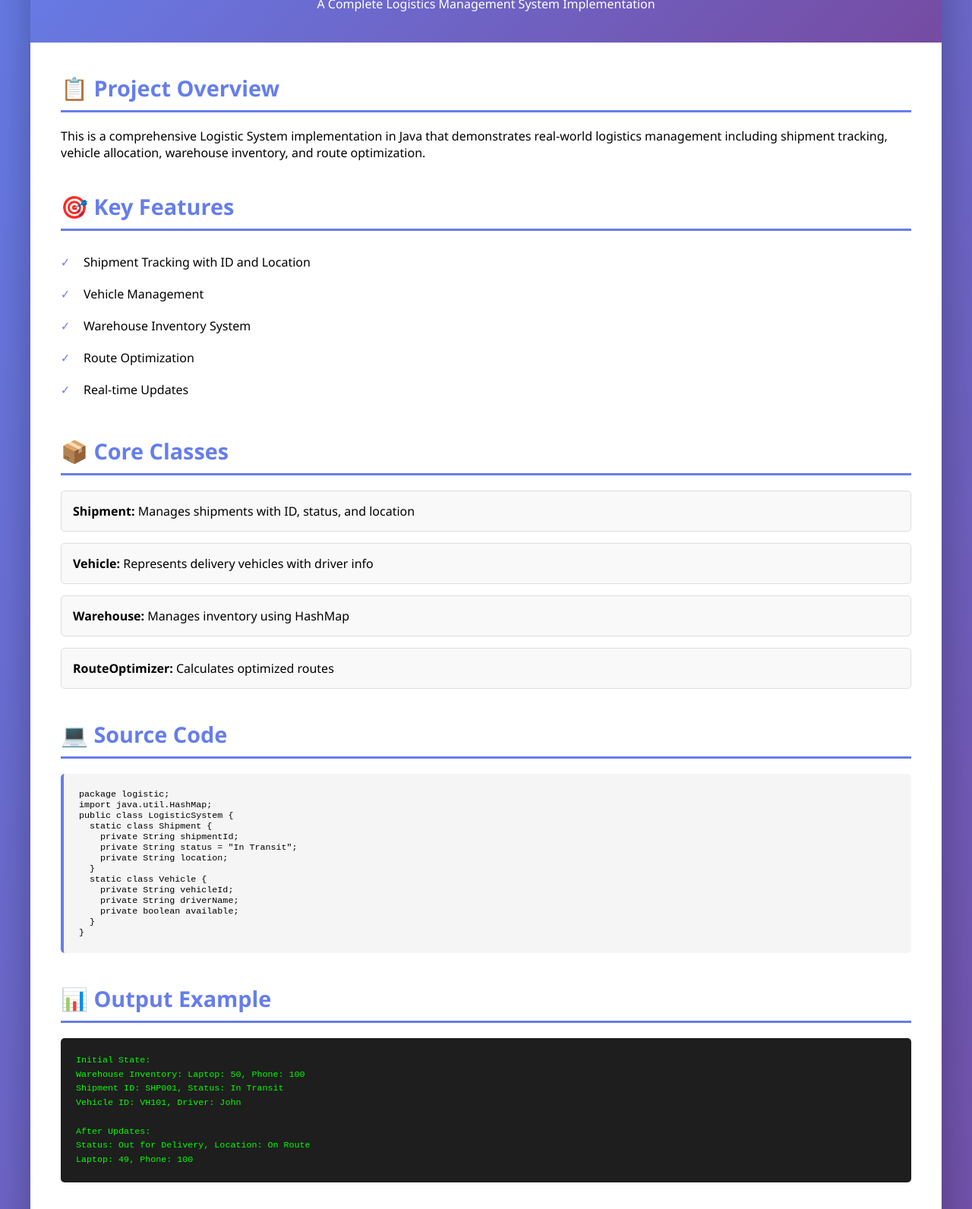
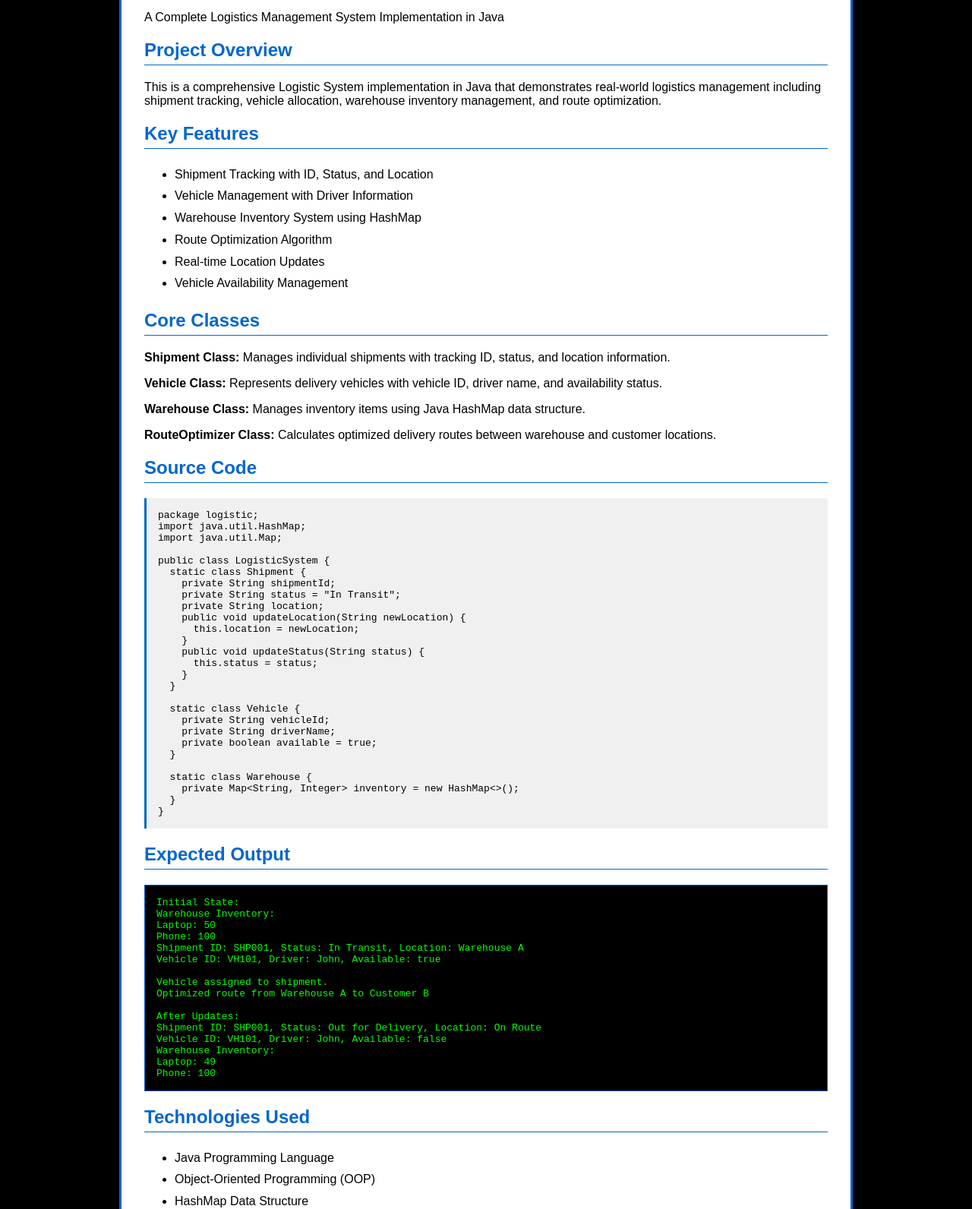
Before and after one commit to mahendra44445/JavaProjects, a plain HTML site: page index.html in a window 1280 px wide. Shown: the part 131-1723 px from the top of the page at 76% size. Drawn offline with Linux system fonts and the light colour scheme.

Commit message:
Revamp index.html with new styles and content
Updated styles and content for the Logistic System project page, enhancing layout and readability.

```diff
--- a/index.html
+++ b/index.html
@@ -5,77 +5,143 @@
     <meta name="viewport" content="width=device-width, initial-scale=1.0">
     <title>Logistic System - Java Project</title>
     <style>
-        * { margin: 0; padding: 0; box-sizing: border-box; }
-        body { font-family: 'Segoe UI', Tahoma, Geneva, sans-serif; background: linear-gradient(135deg, #667eea 0%, #764ba2 100%); min-height: 100vh; padding: 20px; }
-        .container { max-width: 1200px; margin: 0 auto; background: white; border-radius: 15px; box-shadow: 0 20px 60px rgba(0,0,0,0.3); overflow: hidden; }
-        .header { background: linear-gradient(135deg, #667eea 0%, #764ba2 100%); color: white; padding: 40px; text-align: center; }
-        .header h1 { font-size: 2.5em; margin-bottom: 10px; }
-        .content { padding: 40px; }
-        .section { margin-bottom: 40px; }
-        .section h2 { color: #667eea; border-bottom: 3px solid #667eea; padding-bottom: 10px; margin-bottom: 20px; font-size: 1.8em; }
-        .code-box { background: #f5f5f5; border-left: 4px solid #667eea; padding: 20px; margin: 20px 0; border-radius: 5px; font-family: monospace; font-size: 0.9em; overflow-x: auto; }
-        .output-box { background: #1e1e1e; color: #00ff00; padding: 20px; margin: 20px 0; border-radius: 5px; font-family: monospace; font-size: 0.9em; line-height: 1.6; }
-        .features { list-style: none; margin: 20px 0; }
-        .features li { padding: 10px 0; padding-left: 30px; position: relative; }
-        .features li:before { content: "✓"; position: absolute; left: 0; color: #667eea; font-weight: bold; }
-        .class-box { background: #f9f9f9; border: 1px solid #ddd; padding: 15px; margin: 15px 0; border-radius: 5px; }
-        .footer { background: #f5f5f5; padding: 20px; text-align: center; color: #666; border-top: 1px solid #ddd; }
-        a { color: #667eea; text-decoration: none; margin-right: 20px; }
+        body {
+            font-family: Arial, sans-serif;
+            background-color: #000;
+            color: #000;
+            margin: 0;
+            padding: 20px;
+        }
+        .container {
+            background-color: #fff;
+            max-width: 900px;
+            margin: 0 auto;
+            padding: 30px;
+            border: 3px solid #0066cc;
+        }
+        h1 {
+            color: #0066cc;
+            border-bottom: 2px solid #0066cc;
+            padding-bottom: 10px;
+        }
+        h2 {
+            color: #0066cc;
+            border-bottom: 1px solid #0066cc;
+            padding-bottom: 5px;
+        }
+        .code {
+            background-color: #f0f0f0;
+            border-left: 3px solid #0066cc;
+            padding: 15px;
+            margin: 10px 0;
+            font-family: monospace;
+            overflow-x: auto;
+        }
+        .output {
+            background-color: #000;
+            color: #00ff00;
+            padding: 15px;
+            margin: 10px 0;
+            font-family: monospace;
+            border: 1px solid #0066cc;
+        }
+        ul {
+            line-height: 1.8;
+        }
+        a {
+            color: #0066cc;
+            text-decoration: none;
+        }
+        a:hover {
+            text-decoration: underline;
+        }
     </style>
 </head>
 <body>
     <div class="container">
-        <div class="header">
-            <h1>🚚 Logistic System - Java Project</h1>
-            <p>A Complete Logistics Management System Implementation</p>
+        <h1>Logistic System - Java Project</h1>
+        <p>A Complete Logistics Management System Implementation in Java</p>
+
+        <h2>Project Overview</h2>
+        <p>This is a comprehensive Logistic System implementation in Java that demonstrates real-world logistics management including shipment tracking, vehicle allocation, warehouse inventory management, and route optimization.</p>
+
+        <h2>Key Features</h2>
+        <ul>
+            <li>Shipment Tracking with ID, Status, and Location</li>
+            <li>Vehicle Management with Driver Information</li>
+            <li>Warehouse Inventory System using HashMap</li>
+            <li>Route Optimization Algorithm</li>
+            <li>Real-time Location Updates</li>
+            <li>Vehicle Availability Management</li>
+        </ul>
+
+        <h2>Core Classes</h2>
+        <p><strong>Shipment Class:</strong> Manages individual shipments with tracking ID, status, and location information.</p>
+        <p><strong>Vehicle Class:</strong> Represents delivery vehicles with vehicle ID, driver name, and availability status.</p>
+        <p><strong>Warehouse Class:</strong> Manages inventory items using Java HashMap data structure.</p>
+        <p><strong>RouteOptimizer Class:</strong> Calculates optimized delivery routes between warehouse and customer locations.</p>
+
+        <h2>Source Code</h2>
+        <div class="code">
+package logistic;<br>
+import java.util.HashMap;<br>
+import java.util.Map;<br><br>
+public class LogisticSystem {<br>
+&nbsp;&nbsp;static class Shipment {<br>
+&nbsp;&nbsp;&nbsp;&nbsp;private String shipmentId;<br>
+&nbsp;&nbsp;&nbsp;&nbsp;private String status = "In Transit";<br>
+&nbsp;&nbsp;&nbsp;&nbsp;private String location;<br>
+&nbsp;&nbsp;&nbsp;&nbsp;public void updateLocation(String newLocation) {<br>
+&nbsp;&nbsp;&nbsp;&nbsp;&nbsp;&nbsp;this.location = newLocation;<br>
+&nbsp;&nbsp;&nbsp;&nbsp;}<br>
+&nbsp;&nbsp;&nbsp;&nbsp;public void updateStatus(String status) {<br>
+&nbsp;&nbsp;&nbsp;&nbsp;&nbsp;&nbsp;this.status = status;<br>
+&nbsp;&nbsp;&nbsp;&nbsp;}<br>
+&nbsp;&nbsp;}<br><br>
+&nbsp;&nbsp;static class Vehicle {<br>
+&nbsp;&nbsp;&nbsp;&nbsp;private String vehicleId;<br>
+&nbsp;&nbsp;&nbsp;&nbsp;private String driverName;<br>
+&nbsp;&nbsp;&nbsp;&nbsp;private boolean available = true;<br>
+&nbsp;&nbsp;}<br><br>
+&nbsp;&nbsp;static class Warehouse {<br>
+&nbsp;&nbsp;&nbsp;&nbsp;private Map&lt;String, Integer&gt; inventory = new HashMap&lt;&gt;();<br>
+&nbsp;&nbsp;}<br>
+}
         </div>
-        <div class="content">
-            <div class="section">
-                <h2>📋 Project Overview</h2>
-                <p>This is a comprehensive Logistic System implementation in Java that demonstrates real-world logistics management including shipment tracking, vehicle allocation, warehouse inventory, and route optimization.</p>
-            </div>
-            <div class="section">
-                <h2>🎯 Key Features</h2>
-                <ul class="features">
-                    <li>Shipment Tracking with ID and Location</li>
-                    <li>Vehicle Management</li>
-                    <li>Warehouse Inventory System</li>
-                    <li>Route Optimization</li>
-                    <li>Real-time Updates</li>
-                </ul>
-            </div>
-            <div class="section">
-                <h2>📦 Core Classes</h2>
-                <div class="class-box"><strong>Shipment:</strong> Manages shipments with ID, status, and location</div>
-                <div class="class-box"><strong>Vehicle:</strong> Represents delivery vehicles with driver info</div>
-                <div class="class-box"><strong>Warehouse:</strong> Manages inventory using HashMap</div>
-                <div class="class-box"><strong>RouteOptimizer:</strong> Calculates optimized routes</div>
-            </div>
-            <div class="section">
-                <h2>💻 Source Code</h2>
-                <div class="code-box">package logistic;<br>import java.util.HashMap;<br>public class LogisticSystem {<br>&nbsp;&nbsp;static class Shipment {<br>&nbsp;&nbsp;&nbsp;&nbsp;private String shipmentId;<br>&nbsp;&nbsp;&nbsp;&nbsp;private String status = "In Transit";<br>&nbsp;&nbsp;&nbsp;&nbsp;private String location;<br>&nbsp;&nbsp;}<br>&nbsp;&nbsp;static class Vehicle {<br>&nbsp;&nbsp;&nbsp;&nbsp;private String vehicleId;<br>&nbsp;&nbsp;&nbsp;&nbsp;private String driverName;<br>&nbsp;&nbsp;&nbsp;&nbsp;private boolean available;<br>&nbsp;&nbsp;}<br>}</div>
-            </div>
-            <div class="section">
-                <h2>📊 Output Example</h2>
-                <div class="output-box">Initial State:<br>Warehouse Inventory: Laptop: 50, Phone: 100<br>Shipment ID: SHP001, Status: In Transit<br>Vehicle ID: VH101, Driver: John<br><br>After Updates:<br>Status: Out for Delivery, Location: On Route<br>Laptop: 49, Phone: 100</div>
-            </div>
-            <div class="section">
-                <h2>🛠️ Technologies</h2>
-                <ul class="features">
-                    <li>Java Programming Language</li>
-                    <li>Object-Oriented Programming</li>
-                    <li>HashMap Data Structure</li>
-                    <li>GitHub Pages Deployment</li>
-                </ul>
-            </div>
-            <div class="section">
-                <h2>🔗 Links</h2>
-                <a href="https://github.com/mahendra44445/JavaProjects">GitHub Repository</a>
-            </div>
+
+        <h2>Expected Output</h2>
+        <div class="output">
+Initial State:<br>
+Warehouse Inventory:<br>
+Laptop: 50<br>
+Phone: 100<br>
+Shipment ID: SHP001, Status: In Transit, Location: Warehouse A<br>
+Vehicle ID: VH101, Driver: John, Available: true<br><br>
+Vehicle assigned to shipment.<br>
+Optimized route from Warehouse A to Customer B<br><br>
+After Updates:<br>
+Shipment ID: SHP001, Status: Out for Delivery, Location: On Route<br>
+Vehicle ID: VH101, Driver: John, Available: false<br>
+Warehouse Inventory:<br>
+Laptop: 49<br>
+Phone: 100
         </div>
-        <div class="footer">
-            <p>&copy; 2025 Mahendra44445 - Logistic System | GitHub Pages</p>
-        </div>
+
+        <h2>Technologies Used</h2>
+        <ul>
+            <li>Java Programming Language</li>
+            <li>Object-Oriented Programming (OOP)</li>
+            <li>HashMap Data Structure</li>
+            <li>Static Classes</li>
+            <li>GitHub Pages Deployment</li>
+        </ul>
+
+        <h2>Links</h2>
+        <p><a href="https://github.com/mahendra44445/JavaProjects">View Repository on GitHub</a></p>
+        <p><a href="https://github.com/mahendra44445/JavaProjects/blob/main/index.html">View Source Code</a></p>
+
+        <hr>
+        <p style="text-align: center; color: #666; margin-top: 30px;">Copyright 2025 Mahendra44445 | Logistic System Java Project</p>
     </div>
 </body>
 </html>
```
